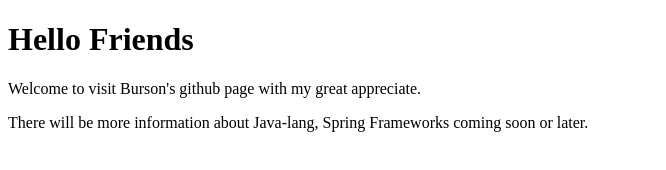
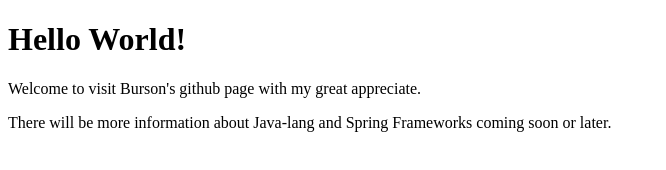
Before and after one commit to bursonz/bursonz.github.io, a plain HTML site: page index.html in a window 1280 px wide. Shown: the whole page, without its empty margins (0-666 px from the left). Drawn offline with Linux system fonts and the light colour scheme.

Commit message:
Update index.html

```diff
--- a/index.html
+++ b/index.html
@@ -3,9 +3,9 @@
 
 
 <body>
-    <h1>Hello Friends</h1>
+    <h1>Hello World!</h1>
     <p>Welcome to visit Burson's github page with my great appreciate.</p>
-    <p>There will be more information about Java-lang, Spring Frameworks coming soon or later.</p>
+    <p>There will be more information about Java-lang and Spring Frameworks coming soon or later.</p>
 </body>
 
 </html>
```
